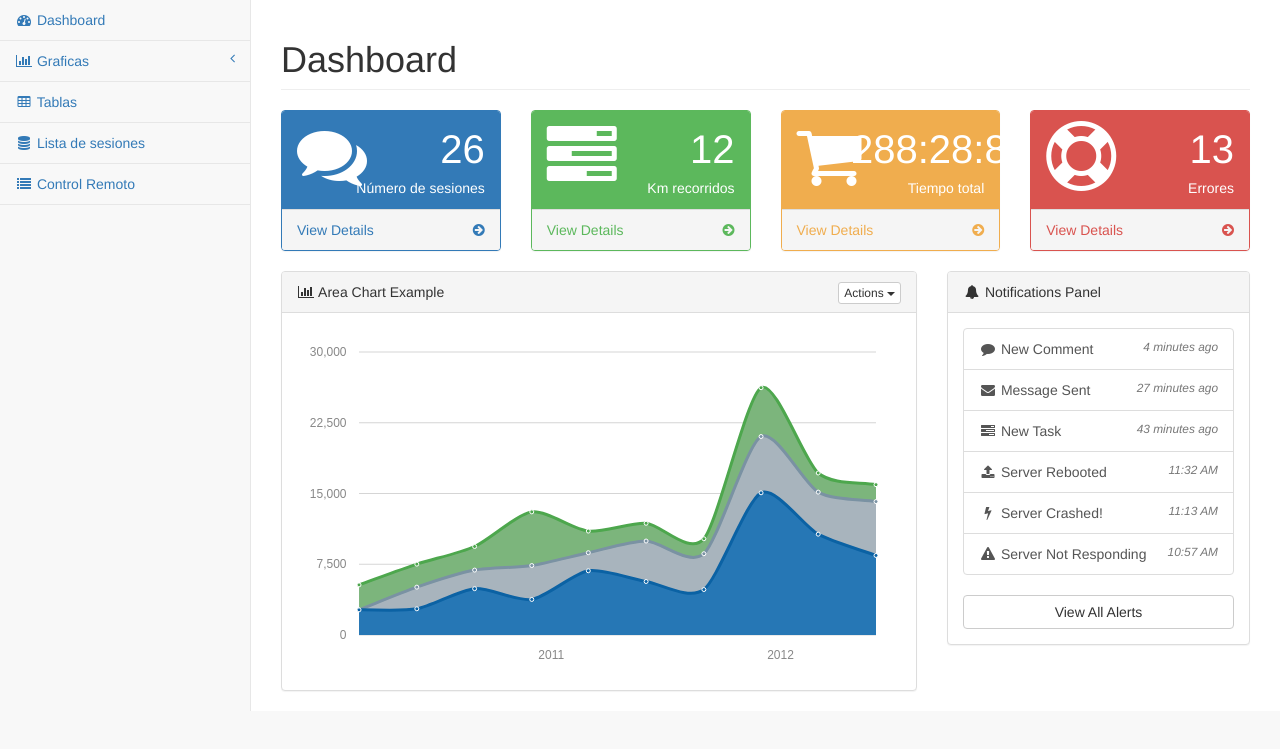
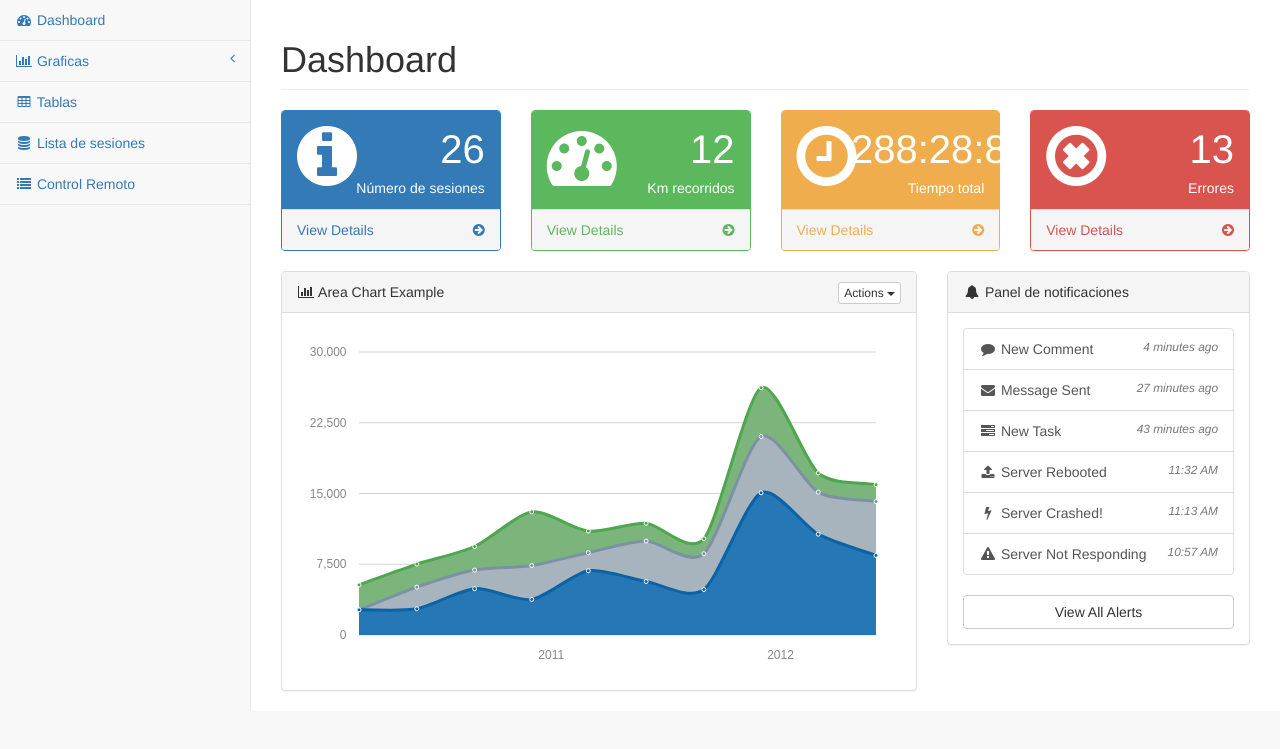
Before and after one commit to dpeite/JustTelemetry, a Flask app: page / in a window 1280 px wide. Shown: the part 51-800 px from the top of the page. Run offline with Flask 2, Linux system fonts and the light colour scheme; some libraries are stand-ins or nearby versions.

Commit message:
Cambiados los iconos del dashboard y añadido link a las sesiones #48

```diff
--- a/app/templates/index.html
+++ b/app/templates/index.html
@@ -14,7 +14,7 @@
                         <div class="panel-heading">
                             <div class="row">
                                 <div class="col-xs-3">
-                                    <i class="fa fa-comments fa-5x"></i>
+                                    <i class="fa fa-info-circle  fa-5x"></i>
                                 </div>
                                 <div class="col-xs-9 text-right">
                                     <div class="huge">26</div>
@@ -22,7 +22,7 @@
                                 </div>
                             </div>
                         </div>
-                        <a href="#">
+                        <a href="/sesiones.html">
                             <div class="panel-footer">
                                 <span class="pull-left">View Details</span>
                                 <span class="pull-right"><i class="fa fa-arrow-circle-right"></i></span>
@@ -36,7 +36,7 @@
                         <div class="panel-heading">
                             <div class="row">
                                 <div class="col-xs-3">
-                                    <i class="fa fa-tasks fa-5x"></i>
+                                    <i class="fa fa-tachometer fa-5x"></i>
                                 </div>
                                 <div class="col-xs-9 text-right">
                                     <div class="huge">12</div>
@@ -58,7 +58,7 @@
                         <div class="panel-heading">
                             <div class="row">
                                 <div class="col-xs-3">
-                                    <i class="fa fa-shopping-cart fa-5x"></i>
+                                    <i class="fa fa-clock-o fa-5x"></i>
                                 </div>
                                 <div class="col-xs-9 text-right">
                                     <div class="huge">288:28:8</div>
@@ -80,7 +80,7 @@
                         <div class="panel-heading">
                             <div class="row">
                                 <div class="col-xs-3">
-                                    <i class="fa fa-support fa-5x"></i>
+                                    <i class="fa fa-times-circle-o fa-5x"></i>
                                 </div>
                                 <div class="col-xs-9 text-right">
                                     <div class="huge">13</div>
@@ -137,7 +137,7 @@
                 <div class="col-lg-4">
                     <div class="panel panel-default">
                         <div class="panel-heading">
-                            <i class="fa fa-bell fa-fw"></i> Notifications Panel
+                            <i class="fa fa-bell fa-fw"></i> Panel de notificaciones
                         </div>
                         <!-- /.panel-heading -->
                         <div class="panel-body">
```
